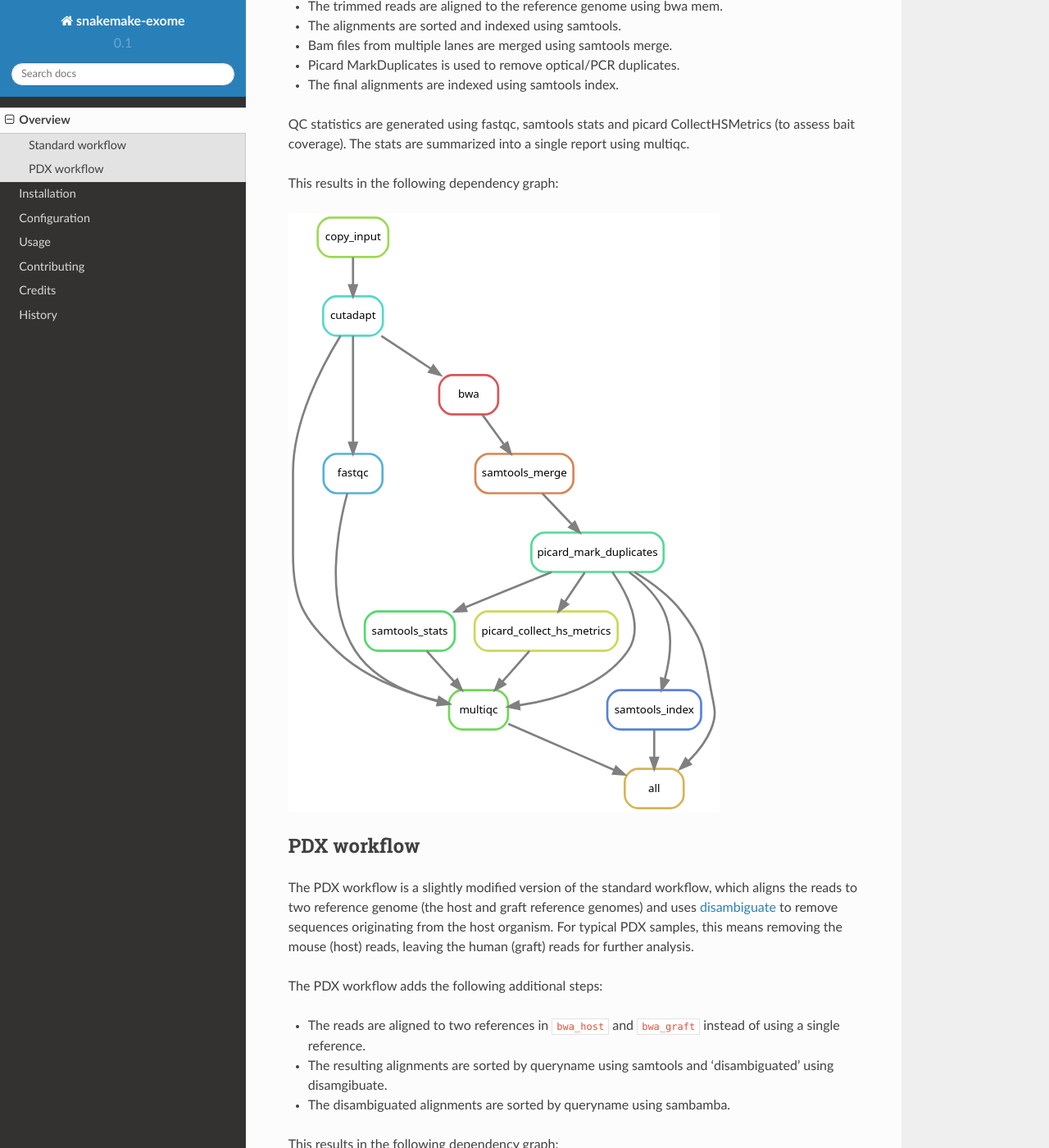
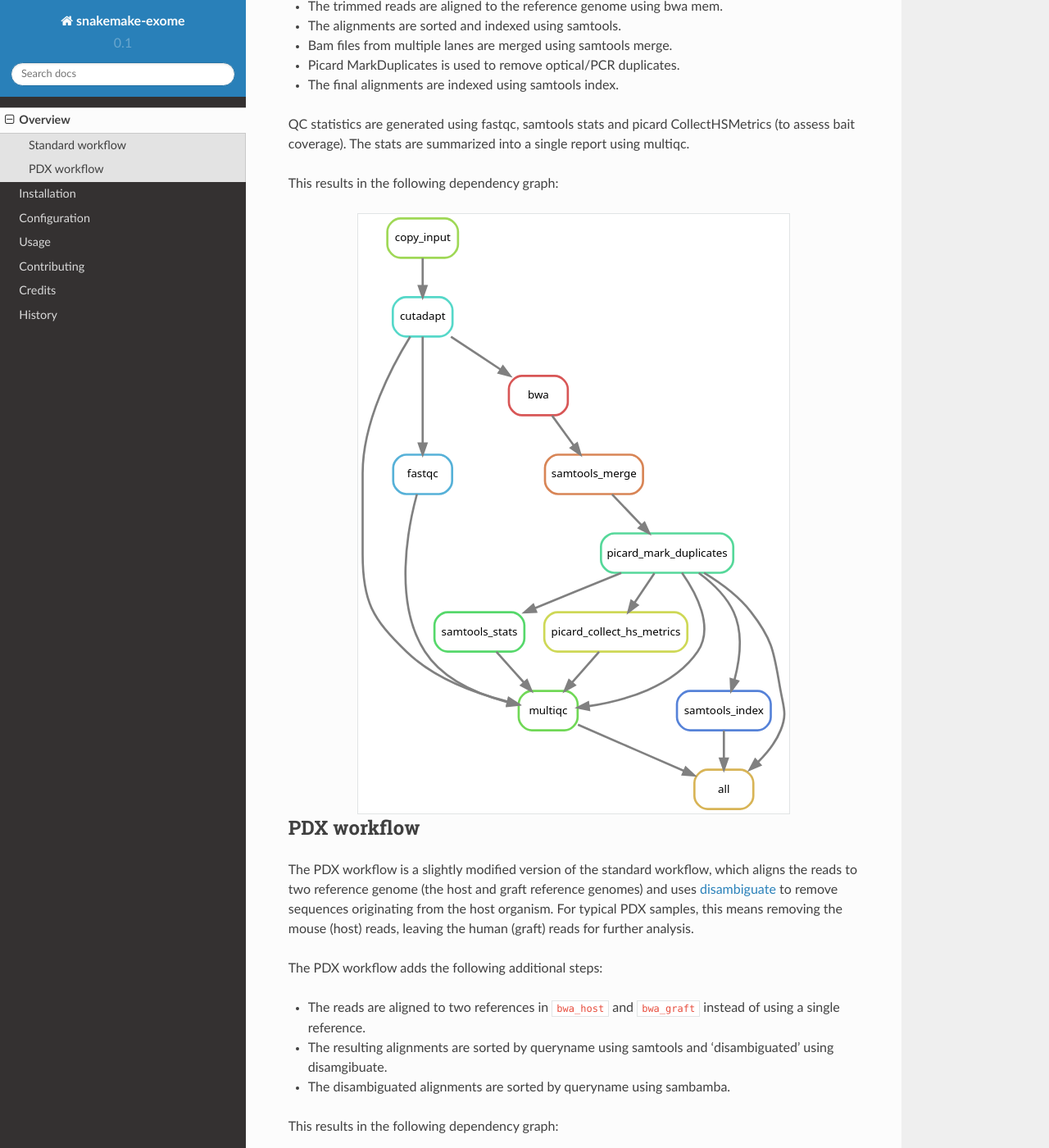
Before and after one commit to jrderuiter/snakemake-exome, a Sphinx documentation site: the page built from docs/overview.rst, in a window 1280 px wide and 1400 px high, scrolled down 364 px. Shown: the whole window at 82% size. Built offline with Sphinx 7.4.7 and the Read the Docs theme 2.0.0, drawn with Linux system fonts in a browser that asks for light colours.

Commit message:
Add custom css for images

```diff
--- /dev/null
+++ b/docs/_static/css/custom.css
@@ -0,0 +1,5 @@
+
+img {
+    border: 1px solid #e1e4e5;
+    margin-bottom: 20px;
+}
--- a/docs/conf.py
+++ b/docs/conf.py
@@ -122,7 +122,7 @@
 # Add any paths that contain custom static files (such as style sheets) here,
 # relative to this directory. They are copied after the builtin static files,
 # so a file named "default.css" will overwrite the builtin "default.css".
-html_static_path = []
+html_static_path = ['_static']
 
 # If not '', a 'Last updated on:' timestamp is inserted at every page bottom,
 # using the given strftime format.
@@ -244,3 +244,7 @@
 
 # How to display URL addresses: 'footnote', 'no', or 'inline'.
 # texinfo_show_urls = 'footnote'
+
+# Add custom css.
+def setup(app):
+    app.add_stylesheet('css/custom.css')
--- a/docs/overview.rst
+++ b/docs/overview.rst
@@ -25,6 +25,8 @@
 This results in the following dependency graph:
 
 .. image:: images/dag.svg
+  :align: center
+
 
 PDX workflow
 ------------
@@ -46,5 +48,6 @@
 This results in the following dependency graph:
 
 .. image:: images/dag_pdx.svg
+  :align: center
 
 .. _disambiguate: https://github.com/AstraZeneca-NGS/disambiguate
```
